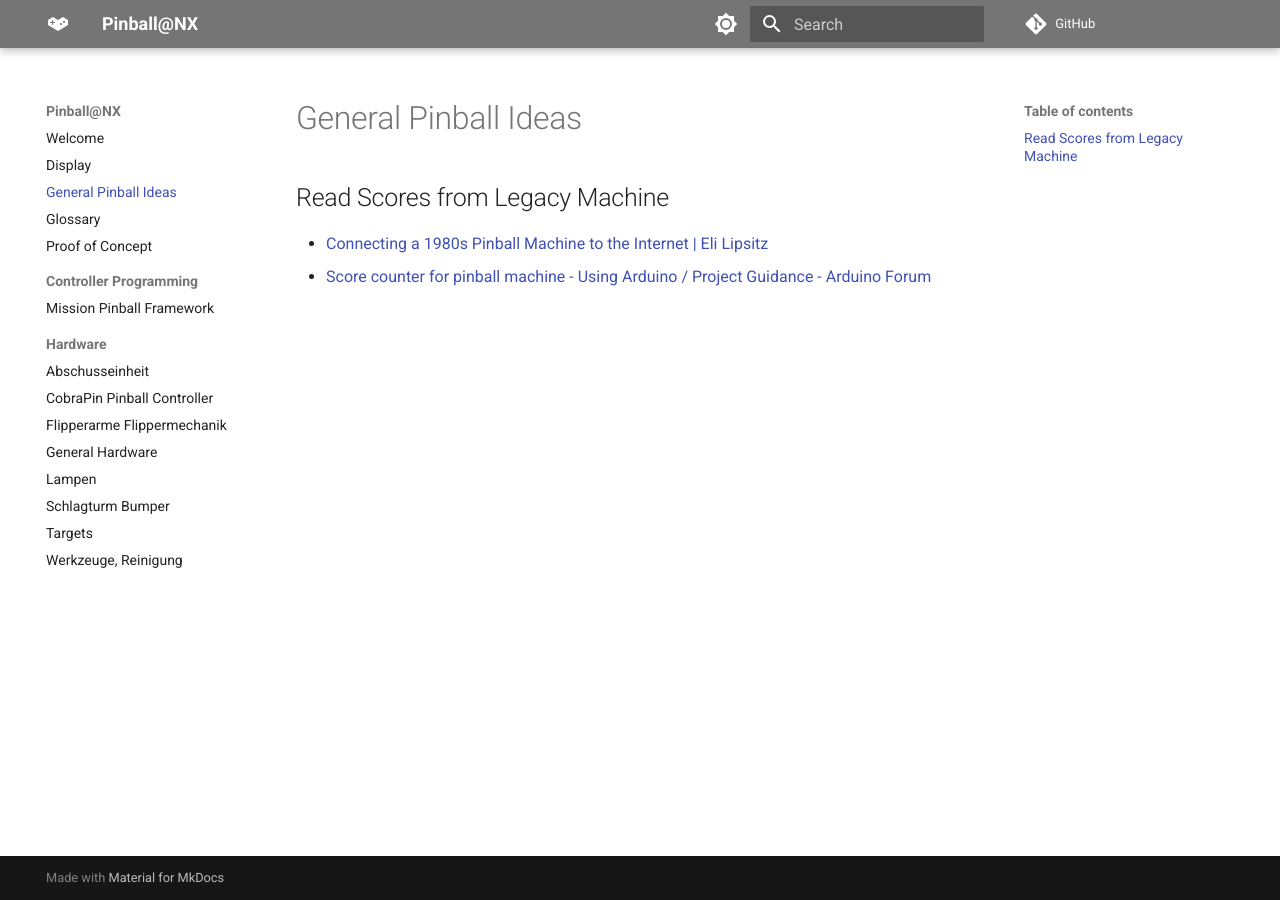
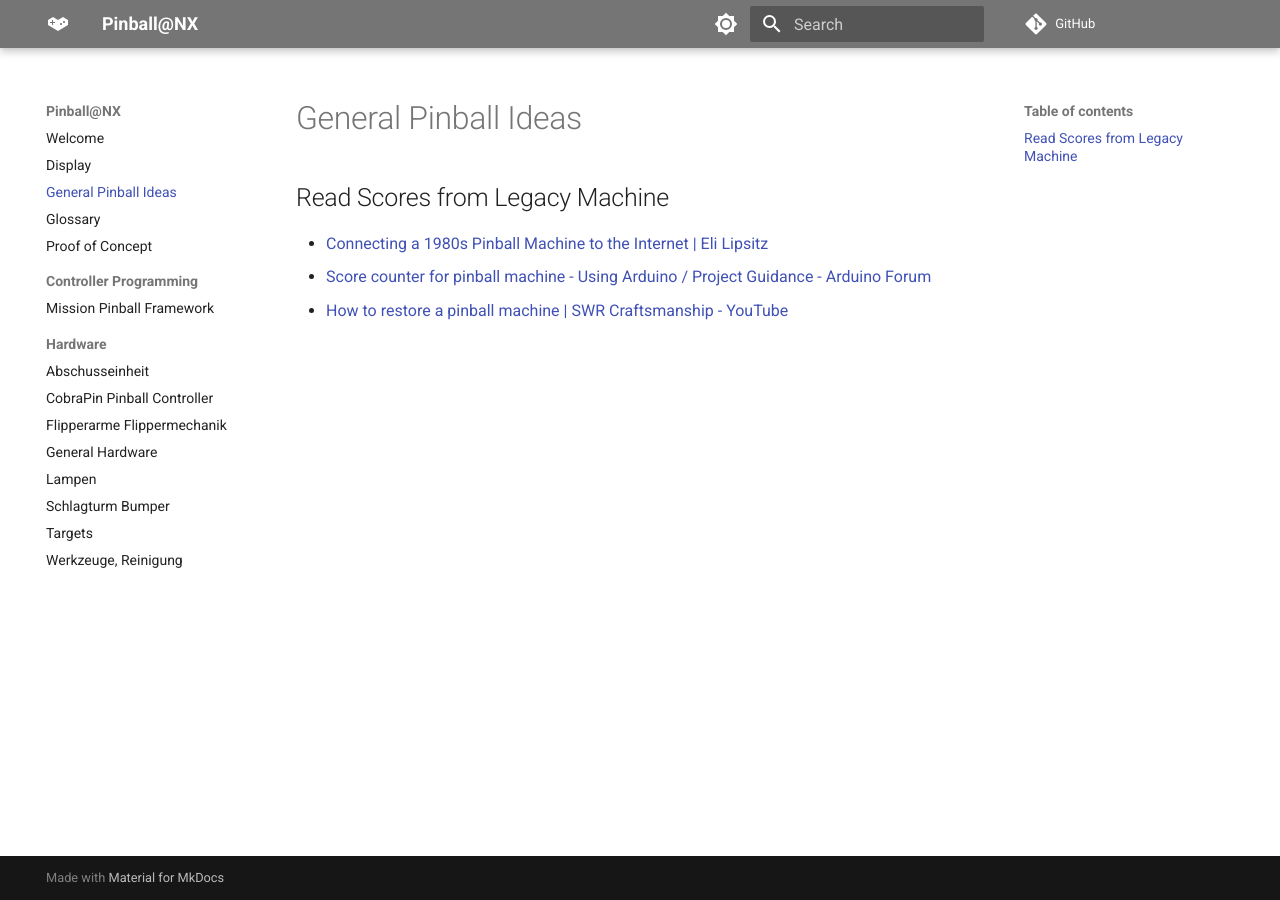
Before and after one commit to elirickert/pinball-at-nx, an MkDocs documentation site: the page built from docs/General Pinball Ideas.md, in a window 1280 px wide. Built offline with MkDocs 1.6.1 and Material for MkDocs 9.7.7, drawn with Linux system fonts in a browser that asks for light colours; comment, search, counter and statistics services are not loaded.

Commit message:
add youtube link

```diff
--- a/docs/General Pinball Ideas.md
+++ b/docs/General Pinball Ideas.md
@@ -1,3 +1,4 @@
 ## Read Scores from Legacy Machine
 - [Connecting a 1980s Pinball Machine to the Internet | Eli Lipsitz](https://eli.lipsitz.net/posts/internet-connected-pinball/)
 - [Score counter for pinball machine - Using Arduino / Project Guidance - Arduino Forum](https://forum.arduino.cc/t/score-counter-for-pinball-machine/909522)
+- [How to restore a pinball machine | SWR Craftsmanship - YouTube](https://www.youtube.com/watch?v=iwBxDxglDBk)
```
